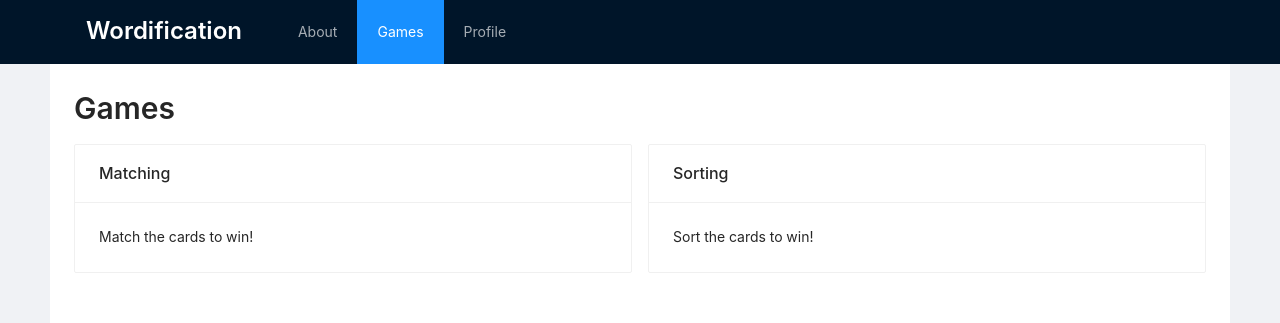
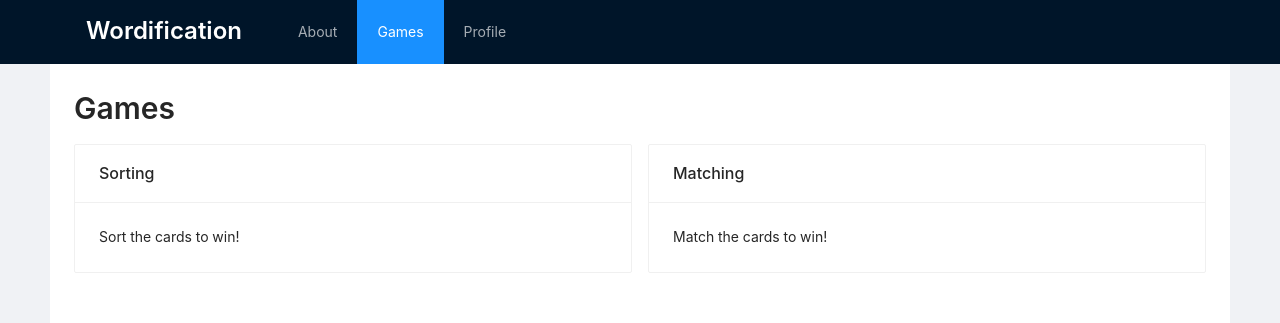
Before and after one commit to wordification/front, a Next.js app: page /games in a window 1280 px wide. Shown: the top 323 px of the page. Built offline with nearby package versions, Linux system fonts and the light colour scheme.

Commit message:
fix: use next Link component for routing

```diff
--- a/src/components/Menu.tsx
+++ b/src/components/Menu.tsx
@@ -1,4 +1,5 @@
 import { Menu as AntdMenu, Typography } from "antd";
+import Link from "next/link";
 import { useRouter } from "next/router";
 
 import type { ItemType } from "antd/lib/menu/hooks/useItems";
@@ -10,8 +11,8 @@ const Menu = () => {
   const items: ItemType[] = [
     {
       key: "home",
-      onClick: () => void router.push("/"),
       label: (
+        <Link href="/">
           <Title
             style={{
               color: "white",
@@ -21,22 +22,20 @@ const Menu = () => {
           >
             Wordification
           </Title>
+        </Link>
       ),
     },
     {
       key: "/about",
-      label: "About",
-      onClick: () => void router.push("/about"),
+      label: <Link href="/about">About</Link>,
     },
     {
       key: "/games",
-      label: "Games",
-      onClick: () => void router.push("/games"),
+      label: <Link href="/games">Games</Link>,
     },
     {
       key: "/profile",
-      label: "Profile",
-      onClick: () => void router.push("/profile"),
+      label: <Link href="/profile">Profile</Link>,
     },
   ];
   return (
--- a/src/pages/games/index.tsx
+++ b/src/pages/games/index.tsx
@@ -1,21 +1,20 @@
 import { Card, List } from "antd";
-import { useRouter } from "next/router";
+import Link from "next/link";
 import React from "react";
 
 import Layout from "../../components/Layout";
 
 const Games = () => {
-  const router = useRouter();
   const data = [
+    {
+      title: "Sorting",
+      content: "Sort the cards to win!",
+      url: "/games/sorting",
+    },
     {
       title: "Matching",
       content: "Match the cards to win!",
-      onClick: () => void router.push("/games/matching"),
-    },
-    {
-      title: "Sorting",
-      content: "Sort the cards to win!",
-      onClick: () => void router.push("/games/sorting"),
+      url: "/games/matching",
     },
   ];
   return (
@@ -25,9 +24,11 @@ const Games = () => {
         dataSource={data}
         renderItem={(item) => (
           <List.Item>
-            <Card hoverable onClick={item.onClick} title={item.title}>
-              {item.content}
-            </Card>
+            <Link href={item.url}>
+              <Card hoverable title={item.title}>
+                {item.content}
+              </Card>
+            </Link>
           </List.Item>
         )}
       />
```
Lines whose indentation alone changed are shown as unchanged.
